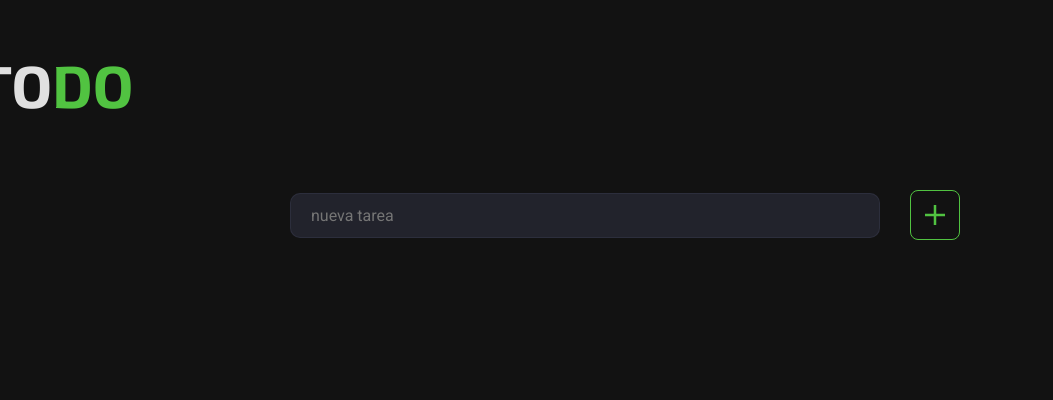
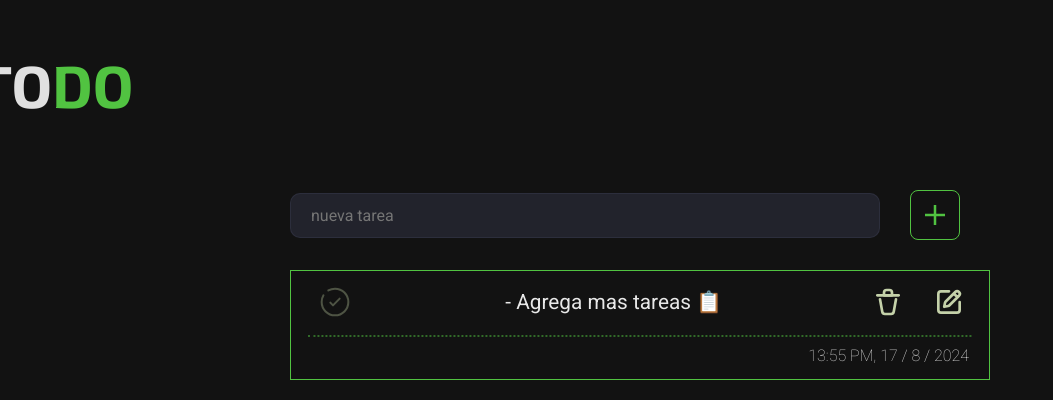
Before and after one commit to eric31t30/ToDo-list, a React (Vite) app: page / in a window 1280 px wide. Shown: the top 400 px of the page, without its empty margins (0-1053 px from the left). Built offline with nearby package versions, Linux system fonts and the light colour scheme.

Commit message:
Fix: issue with deleting tasks and incorrectly marking other tasks as completed 🔧 -add uuid for problem

```diff
--- a/package.json
+++ b/package.json
@@ -11,7 +11,8 @@
   },
   "dependencies": {
     "react": "^18.3.1",
-    "react-dom": "^18.3.1"
+    "react-dom": "^18.3.1",
+    "uuidv4": "^6.2.13"
   },
   "devDependencies": {
     "@eslint/js": "^9.8.0",
--- a/src/components/Task.tsx
+++ b/src/components/Task.tsx
@@ -11,8 +11,8 @@ import editButton from '/icons/edit-button.svg'
 type Task = {
   task: string
   deleteTask: () => void
-  editTask: (index: number, text: string) => void
-  index: number
+  editTask: (index: string, text: string) => void
+  id: string
 }
 
 interface Dates {
@@ -23,7 +23,7 @@ interface Dates {
   year: number
 }
 
-export const Task = ({ task, deleteTask, editTask, index }: Task) => {
+export const Task = ({ task, deleteTask, editTask, id }: Task) => {
 
   const [confirmCheck, setConfirmCheck] = useState<boolean>(false);
   const [isEditing, setIsEditing] = useState<boolean>(false);
@@ -65,12 +65,12 @@ export const Task = ({ task, deleteTask, editTask, index }: Task) => {
   const handleSaveTask = (event: React.FormEvent) => {
     event.preventDefault();
     if(newTask.trim() === '') return
-    editTask(index, newTask)
+    editTask(id, newTask)
     setIsEditing(false)
   }
 
   return (
-    <div className='cont-1'>
+    <div className={`container-task ${confirmCheck ? 'siii' : ''}`}>
       <div className="task">
 
         <div className={`check-button ${confirmCheck ? 'check-button-active' : ''} ${isEditing ? 'no-event' : ''}`} onClick={checkActive}>
@@ -96,12 +96,12 @@ export const Task = ({ task, deleteTask, editTask, index }: Task) => {
           {isEditing
 
             ? (<button className='option-button' onClick={handleSaveTask} form='form'>
-              <img className="option-icon" src={editButton} alt="icon" />
-            </button>)
+                <img className="option-icon" src={editButton} alt="icon" />
+              </button>)
 
             : (<button className="option-button" onClick={deleteTask}>
-              <img className="option-icon" src={deleteIcon} alt="icon" />
-            </button>)
+                <img className="option-icon" src={deleteIcon} alt="icon" />
+              </button>)
           }
 
 
--- a/src/components/TaskList.tsx
+++ b/src/components/TaskList.tsx
@@ -3,17 +3,17 @@ import '../styles/TaskList.css'
 
 
 type taskList = {
-  taskList: string[]
-  deleteTask: (index: number) => void
-  sendTask: (index: number, text: string) => void
+  taskList: { id: string; task: string; completed: boolean; }[];
+  deleteTask: (index: string) => void
+  sendTask: (index: string, text: string) => void
 }
 
 export const TaskList = ({taskList, deleteTask, sendTask}: taskList) => {
 
    return (
     <div className="task-list">
-      {taskList.map((task, index)=>(
-        <Task key={index} task={task} index={index} deleteTask={()=> deleteTask(index)}  editTask={sendTask}></Task>
+      {taskList.map((task)=>(
+        <Task key={task.id} task={task.task} id={task.id} deleteTask={()=> deleteTask(task.id)}  editTask={(text)=> sendTask(task.id, text)}></Task>
       ))}
     </div>
   )
--- a/src/components/TodoApp.tsx
+++ b/src/components/TodoApp.tsx
@@ -1,6 +1,7 @@
 import { useEffect, useState } from "react"
 import { TaskList } from "./TaskList"
 import '../styles/TodoApp.css'
+import { v4 as uuidv4 } from 'uuid';
 
 import addIcon from '/icons/add-icon.svg'
 import titleIcon from '/icons/task-icon.svg'
@@ -8,24 +9,23 @@ import titleIcon from '/icons/task-icon.svg'
 export const TodoApp = () => {
 
   const [newTask, setNewTask] = useState<string> ('')
-  const [taskList, setTaskList] = useState<string[]>([])
+  const [taskList, setTaskList] = useState([
+    { id: uuidv4(), task: '- Agrega mas tareas 📋', completed: false },
+  ]);
 
-  const handleAddTask = () =>{
-    if(newTask.trim() === '') return
-    setTaskList(prevTask => [...prevTask, newTask]);
-    setNewTask('')
-  }
+  const handleAddTask = () => {
+    if (newTask.trim() === '') return;
+    setTaskList((prevTasks) => [...prevTasks, { id: uuidv4(), task: newTask, completed: false }]);
+    setNewTask('');
+  };
 
-  const handleDeleteTask =(index: number)=>{
-    setTaskList(task => task.filter((_,i)=> i !== index))
-    console.log(index);
+  const handleDeleteTask = (id: string) => {
+    setTaskList((prevTasks) => prevTasks.filter((task) => task.id !== id));
+  };
 
-  }
-
-  const editTask = (index: number, text: string) => {
-
+  const editTask = (id: string, text: string) => {
     setTaskList((prevTasks) =>
-      prevTasks.map((task, i) => (i === index ? text : task))
+      prevTasks.map((task) => (task.id === id ? { ...task, task: text } : task))
     );
   };
 
--- a/src/styles/Task.css
+++ b/src/styles/Task.css
@@ -1,4 +1,4 @@
-.cont-1{
+.container-task{
   display: flex;
   flex-direction: column;
   border: 1px solid var(--main-focus);
```
Also changed, not shown: 1 other file (tests, documents, lock files or other folders).
